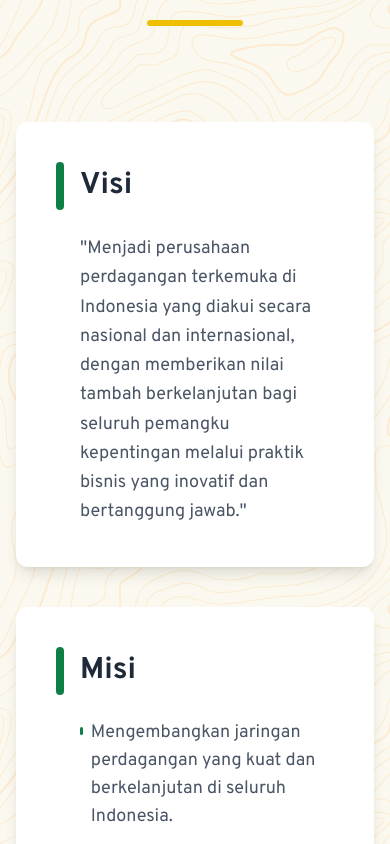
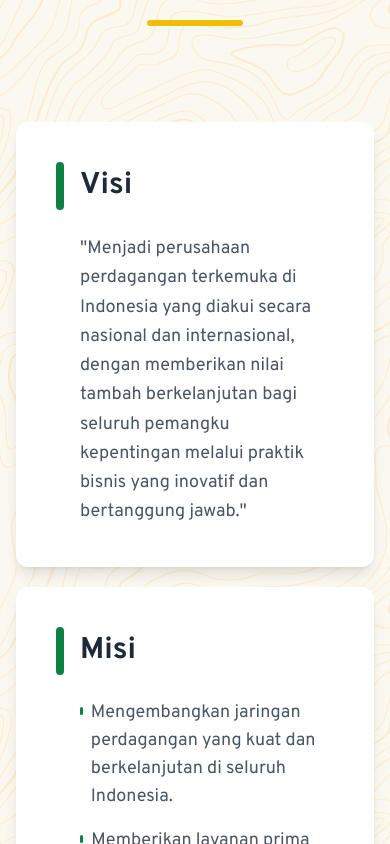
Before and after one commit to irfanfaiz25/dnn-company-profile, a React (Vite) app: page /sejarah in a window 390 px wide. Shown: the part 1400-2244 px from the top of the page. Built offline with nearby package versions, Linux system fonts and the light colour scheme.

Commit message:
feat: make the sejarah page responsive in tablet

```diff
--- a/src/Pages/Sejarah/Index.jsx
+++ b/src/Pages/Sejarah/Index.jsx
@@ -45,7 +45,7 @@ const Sejarah = () => {
         initial={{ opacity: 0 }}
         animate={{ opacity: 1 }}
         transition={{ delay: 1, duration: 1 }}
-        className="h-fit bg-white px-4 md:px-24 py-16 md:py-20 space-y-7 relative"
+        className="h-fit bg-white px-4 md:px-10 lg:px-24 py-16 md:py-10 lg:py-20 space-y-7 relative"
       >
         <motion.p
           initial={{ x: -50, opacity: 0 }}
@@ -81,7 +81,7 @@ const Sejarah = () => {
 
       {/* visi dan misi */}
       <motion.div
-        className="h-fit w-full section-background px-4 py-16 md:px-24 md:py-20"
+        className="h-fit w-full section-background px-4 py-16 md:px-10 lg:px-24 md:py-10 lg:py-20"
         initial={{ opacity: 0 }}
         whileInView={{ opacity: 1 }}
         transition={{ duration: 0.8 }}
@@ -103,7 +103,7 @@ const Sejarah = () => {
             style={{ originX: 0.5 }}
           />
         </div>
-        <div className="grid grid-cols-1 md:grid-cols-2 gap-10">
+        <div className="grid grid-cols-1 md:grid-cols-2 gap-5 lg:gap-10">
           <motion.div
             className="w-full p-10 bg-white rounded-xl shadow-lg hover:shadow-xl transition-shadow"
             initial={{ x: -100, opacity: 0 }}
```
